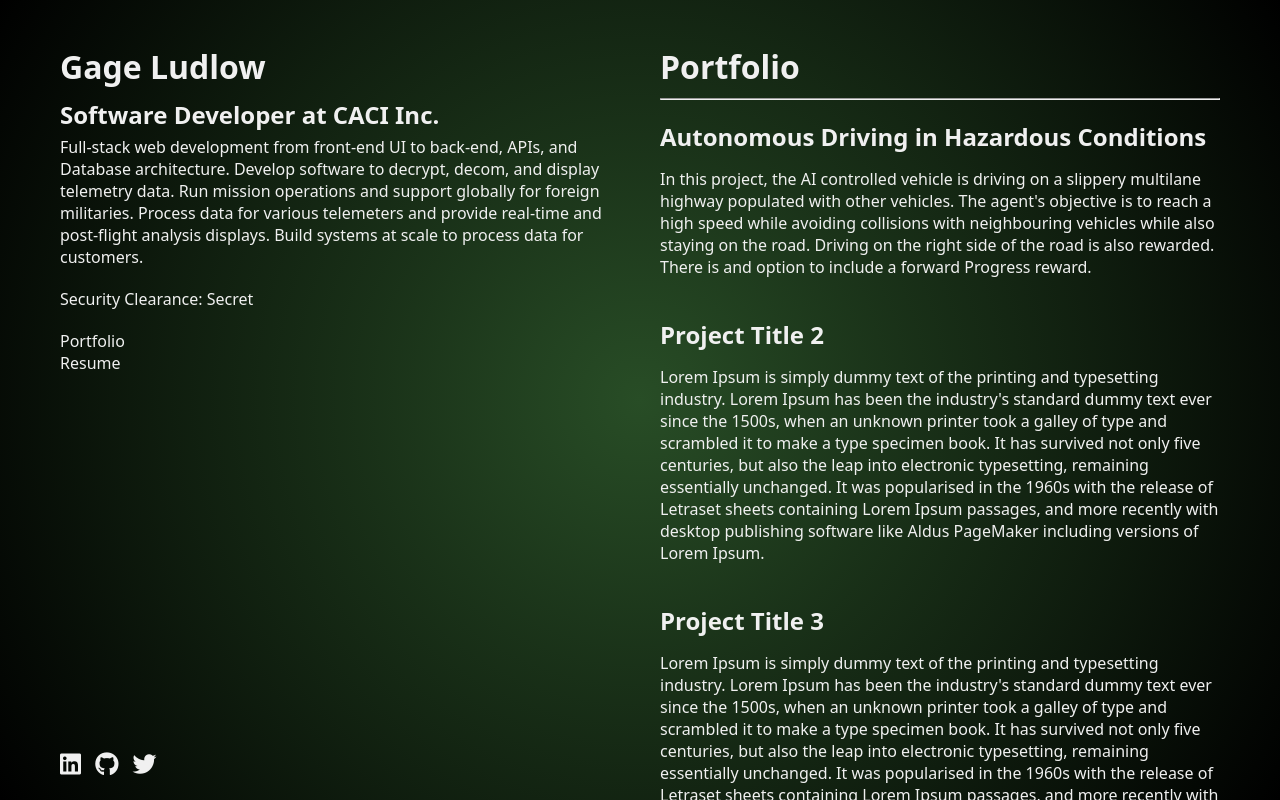
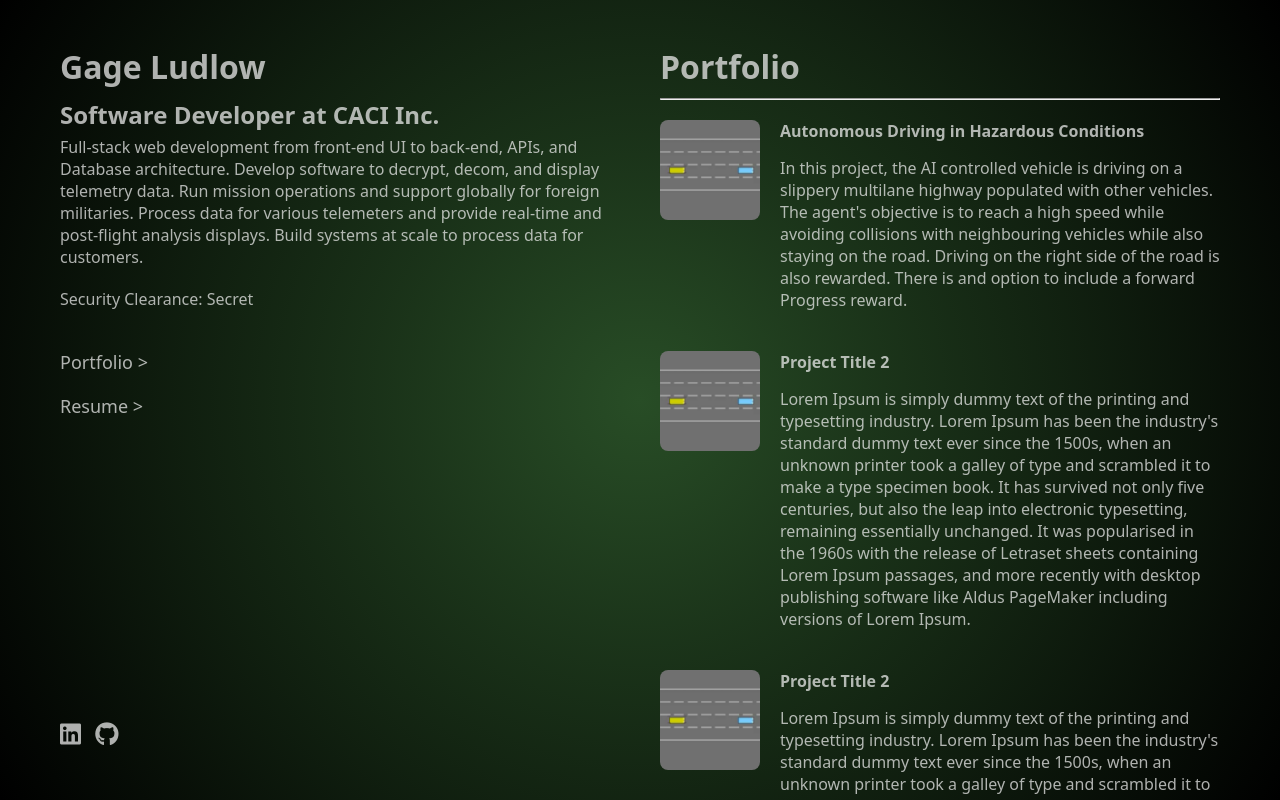
Before and after one commit to gageludlow/Portfolio, a plain HTML site: page index.html in a window 1280 px wide. Drawn offline with Linux system fonts and the light colour scheme.

Commit message:
add gitignore file. tweaked small margins and paddings to line things up. add final layout of the portfolio item sections. fix full page scroll for mobile screen size.

```diff
--- a/index.html
+++ b/index.html
@@ -5,8 +5,8 @@
     <meta name="viewport" content="width=device-width, initial-scale=1.0">
     <title>Gage Ludlow</title>
     <link rel="stylesheet" href="https://cdnjs.cloudflare.com/ajax/libs/font-awesome/6.0.0-beta3/css/all.min.css">
-    <link rel="stylesheet" href="style.css"> <!-- Link to external CSS file -->
-    <script src="script.js" defer></script> <!-- Link to external JS file -->
+    <link rel="stylesheet" href="style.css">
+    <!-- <script src="script.js" defer></script>  -->
 </head>
 <body>
     <div class="container">
@@ -20,16 +20,15 @@
                  Process data for various telemeters and provide real-time and post-flight
                   analysis displays. Build systems at scale to process data for customers.</p>
             <p>Security Clearance: Secret</p>
-            <a href="#portfolio-link">Portfolio</a>
-            <a href="#resume-link">Resume</a>
-
+            <div class="jump-links">
+                <a href="#portfolio-link">Portfolio ></a>
+                <a href="#resume-link">Resume ></a>
+            </div>
 
             <!-- Social Media Links -->
             <div class="social-links">
                 <a href="https://www.linkedin.com/in/gage-ludlow-53742a16b/"><i class="fab fa-linkedin"></i></a>
                 <a href="https://github.com/gageludlow"><i class="fab fa-github"></i></a>
-                <a href="https://twitter.com/GageLudlow"><i class="fab fa-twitter"></i></a>
-                <!-- Add more links as needed -->
             </div>
         </div>
 
@@ -39,17 +38,21 @@
                 <a id="portfolio-link"></a>
                 <h1 id="portfolio-top-h1">Portfolio</h1>
                 <hr>
-                <!-- Portfolio Item 1 -->
                 <div class="portfolio-item">
+                    <img src="img/ai-controlled-car-cut.png">
+                    <div class="portfolio-item-text">
                         <h2>Autonomous Driving in Hazardous Conditions</h2>
                         <p>In this project, the AI controlled vehicle is driving on a slippery multilane highway
                             populated with other vehicles. The agent's objective is to reach a high
                             speed while avoiding collisions with neighbouring vehicles while also
                             staying on the road. Driving on the right side of the road is also
-                            rewarded. There is and option to include a forward Progress reward.</p>
-                    <!-- Add image or link if needed -->
+                                rewarded. There is and option to include a forward Progress reward.
+                        </p>
+                    </div>
                 </div>
                 <div class="portfolio-item">
+                    <img src="img/ai-controlled-car-cut.png">
+                    <div class="portfolio-item-text">
                         <h2>Project Title 2</h2>
                         <p>Lorem Ipsum is simply dummy text of the printing and typesetting industry.
                             Lorem Ipsum has been the industry's standard dummy text ever since the 1500s,
@@ -57,52 +60,65 @@
                             specimen book. It has survived not only five centuries, but also the leap into electronic
                             typesetting, remaining essentially unchanged. It was popularised in the 1960s
                             with the release of Letraset sheets containing Lorem Ipsum passages, and more
-                        recently with desktop publishing software like Aldus PageMaker including versions of Lorem Ipsum.</p>
-                    <!-- Add image or link if needed -->
+                            recently with desktop publishing software like Aldus PageMaker including versions of Lorem Ipsum.
+                        </p>
+                    </div>
                 </div>
                 <div class="portfolio-item">
-                    <h2>Project Title 3</h2>
+                    <img src="img/ai-controlled-car-cut.png">
+                    <div class="portfolio-item-text">
+                        <h2>Project Title 2</h2>
                         <p>Lorem Ipsum is simply dummy text of the printing and typesetting industry.
                             Lorem Ipsum has been the industry's standard dummy text ever since the 1500s,
                             when an unknown printer took a galley of type and scrambled it to make a type
                             specimen book. It has survived not only five centuries, but also the leap into electronic
                             typesetting, remaining essentially unchanged. It was popularised in the 1960s
                             with the release of Letraset sheets containing Lorem Ipsum passages, and more
-                        recently with desktop publishing software like Aldus PageMaker including versions of Lorem Ipsum.</p>
-                    <!-- Add image or link if needed -->
+                            recently with desktop publishing software like Aldus PageMaker including versions of Lorem Ipsum.
+                        </p>
+                    </div>
                 </div>
                 <div class="portfolio-item">
-                    <h2>Project Title 4</h2>
+                    <img src="img/ai-controlled-car-cut.png">
+                    <div class="portfolio-item-text">
+                        <h2>Project Title 2</h2>
                         <p>Lorem Ipsum is simply dummy text of the printing and typesetting industry.
                             Lorem Ipsum has been the industry's standard dummy text ever since the 1500s,
                             when an unknown printer took a galley of type and scrambled it to make a type
                             specimen book. It has survived not only five centuries, but also the leap into electronic
                             typesetting, remaining essentially unchanged. It was popularised in the 1960s
                             with the release of Letraset sheets containing Lorem Ipsum passages, and more
-                        recently with desktop publishing software like Aldus PageMaker including versions of Lorem Ipsum.</p>
-                    <!-- Add image or link if needed -->
+                            recently with desktop publishing software like Aldus PageMaker including versions of Lorem Ipsum.
+                        </p>
+                    </div>
                 </div>
                 <div class="portfolio-item">
-                    <h2>Project Title 5</h2>
+                    <img src="img/ai-controlled-car-cut.png">
+                    <div class="portfolio-item-text">
+                        <h2>Project Title 2</h2>
                         <p>Lorem Ipsum is simply dummy text of the printing and typesetting industry.
                             Lorem Ipsum has been the industry's standard dummy text ever since the 1500s,
                             when an unknown printer took a galley of type and scrambled it to make a type
                             specimen book. It has survived not only five centuries, but also the leap into electronic
                             typesetting, remaining essentially unchanged. It was popularised in the 1960s
                             with the release of Letraset sheets containing Lorem Ipsum passages, and more
-                        recently with desktop publishing software like Aldus PageMaker including versions of Lorem Ipsum.</p>
-                    <!-- Add image or link if needed -->
+                            recently with desktop publishing software like Aldus PageMaker including versions of Lorem Ipsum.
+                        </p>
+                    </div>
                 </div>
                 <div class="portfolio-item">
-                    <h2>Project Title 6</h2>
+                    <img src="img/ai-controlled-car-cut.png">
+                    <div class="portfolio-item-text">
+                        <h2>Project Title 2</h2>
                         <p>Lorem Ipsum is simply dummy text of the printing and typesetting industry.
                             Lorem Ipsum has been the industry's standard dummy text ever since the 1500s,
                             when an unknown printer took a galley of type and scrambled it to make a type
                             specimen book. It has survived not only five centuries, but also the leap into electronic
                             typesetting, remaining essentially unchanged. It was popularised in the 1960s
                             with the release of Letraset sheets containing Lorem Ipsum passages, and more
-                        recently with desktop publishing software like Aldus PageMaker including versions of Lorem Ipsum.</p>
-                    <!-- Add image or link if needed -->
+                            recently with desktop publishing software like Aldus PageMaker including versions of Lorem Ipsum.
+                        </p>
+                    </div>
                 </div>
 
                 <div class="resume">
--- a/style.css
+++ b/style.css
@@ -26,7 +26,7 @@ body, html {
     background-color: rgba(255, 255, 255, 0.0);
     padding: 20px;
     overflow-y: visible;
-    color: #f0f0f0; /* Light color for text for readability */
+    color: #f0f0f0b9; /* Light color for text for readability */
     margin-top: 25px;
     display: flex;
     flex-direction: column;
@@ -51,7 +51,7 @@ body, html {
     background-color: rgba(255, 255, 255, 0.0);
     padding: 20px;
     overflow-y: auto;
-    color: #f0f0f0; /* Light color for text for readability */
+    color: #f0f0f0b9; /* Light color for text for readability */
     margin-top: 25px;
 
 }
@@ -71,40 +71,71 @@ body, html {
 }
 
 .portfolio-item {
+    display: flex;
     margin-bottom: 20px;
 }
 
 .portfolio-item h2 {
+    font-size: 16px;
     margin-bottom: 10px;
 }
 
+.portfolio-item img {
+    margin-top: 20px;
+    margin-right: 20px;
+    border-radius: 8px;
+    width: 100px;
+    height: 100px;
+}
+
+.portfolio-item-text {
+    display: flex;
+    flex-direction: column;
+
+}
+
 a {
-    color: #f0f0f0;
+    color: #f0f0f0b9;
     text-decoration: none;
 }
 
 a:hover {
-    color: #c0c0c0;
+    color: #c0c0c0b9;
 }
 
 .social-links {
-    margin-top: auto
+    margin-top: auto;
+    padding-top: 20px;
+    margin-bottom: 30px;
 }
 
 .social-links a {
-    color: #f0f0f0; /* Icon color */
+    color: #f0f0f0b9; /* Icon color */
     font-size: 24px; /* Icon size */
     margin-right: 10px; /* Space between icons */
-    margin-top: auto
+    margin-top: auto;
 }
 
 .social-links a:hover {
-    color: #c0c0c0; /* Icon hover color */
+    color: #c0c0c0b9; /* Icon hover color */
 }
 
 .italic {
     font-style: italic;
 }
+
+.jump-links {
+    font-weight: 500;
+    font-size: large;
+    display: flex;
+    flex-direction: column;
+    margin-bottom: 10px;
+}
+
+.jump-links a {
+    padding-top: 20px;
+}
+
 
 
 /* Responsive Design */
@@ -112,11 +143,26 @@ a:hover {
     .container {
         flex-direction: column;
         align-items: stretch; /* Stretch items to fill the container */
+
+
     }
 
     .left-section, .right-section {
         width: 100%;
         margin-left: 0;
         position: static;
+        overflow-y: visible;
+    }
+
+    .right-section {
+        margin-top: 0px;
+    }
+
+    html, body{
+        overflow-y: scroll;
+    }
+
+    .social-links{
+        margin-bottom: 0px;
     }
 }
```
Also changed, not shown: img/Screenshot 2024-01-12 at 10.53.52 PM.png (added), img/ai-controlled-car-cut.png (added), 1 other file. Lines whose indentation alone changed are shown as unchanged.
